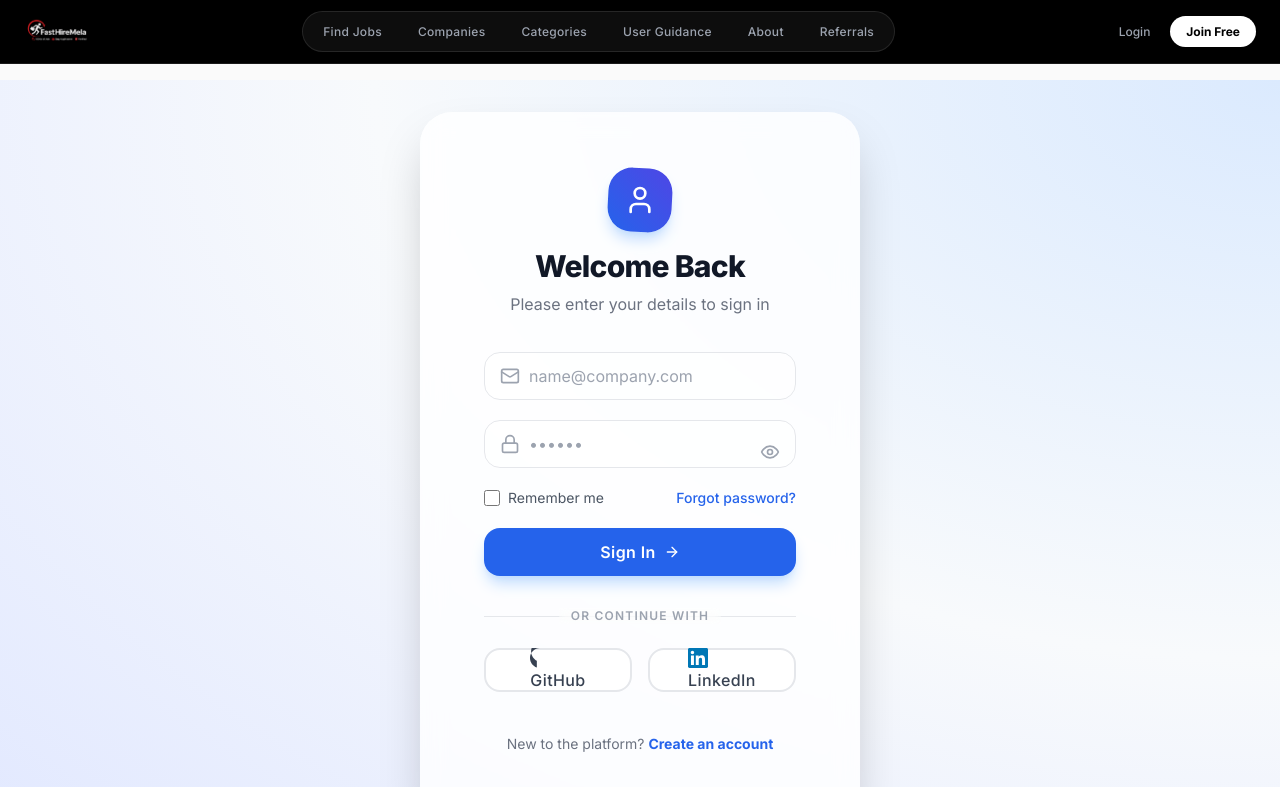
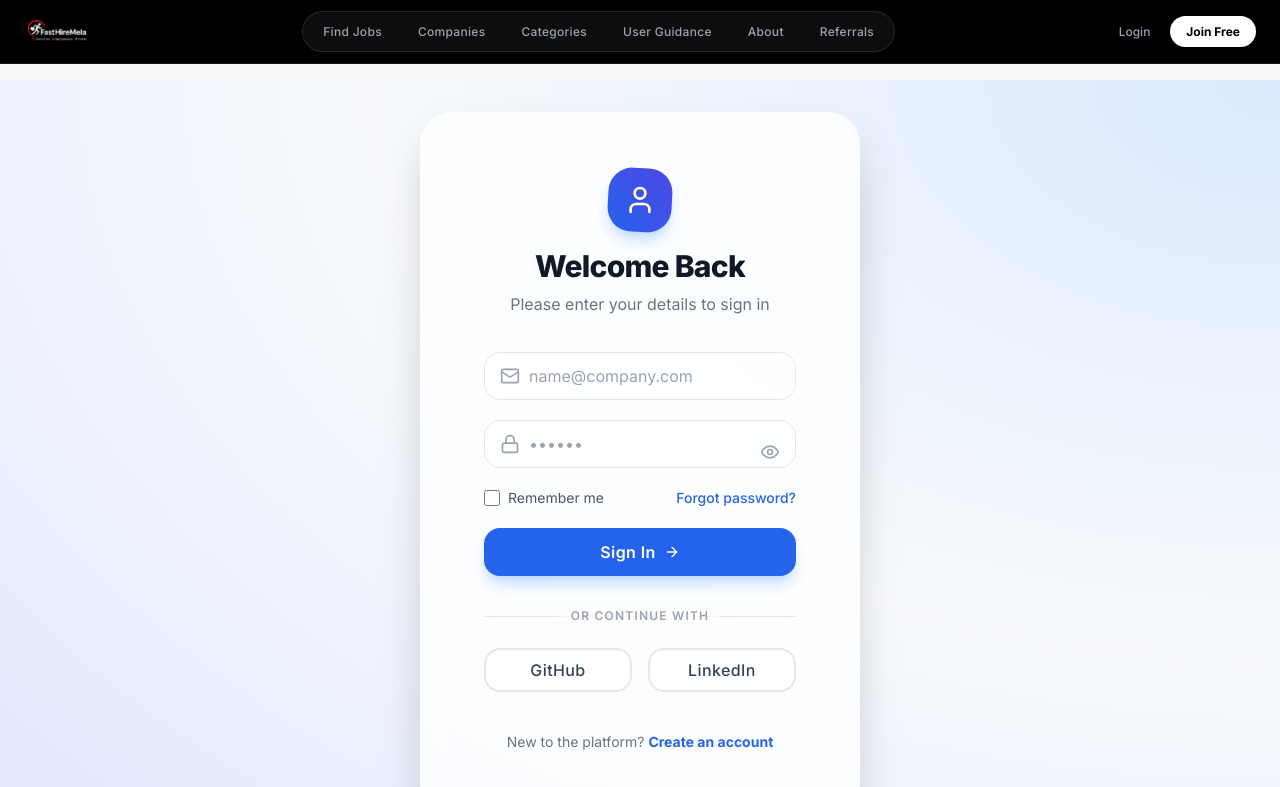
Before and after one commit to msd131102/Fast-Hire-Mela, a React (Vite) app in the folder frontend/: page /login in a window 1280 px wide. Shown: the top 787 px of the page. Built offline with nearby package versions, Linux system fonts and the light colour scheme.

Commit message:
remove: remove GitHub and LinkedIn icons from login buttons
- Remove SVG icons from GitHub and LinkedIn OAuth buttons
- Keep text-only labels for cleaner appearance
- Maintain button functionality and styling
- Simplify social login section design

```diff
--- a/frontend/src/pages/Auth/Login.jsx
+++ b/frontend/src/pages/Auth/Login.jsx
@@ -218,9 +218,6 @@ const Login = () => {
                       }
                     }}
                   >
-                    <svg className="w-5 h-5 mr-2" viewBox="0 0 24 24" fill="currentColor">
-                      <path d="M12 0c-6.626 0-12 5.373-12 12 0 5.302 3.438 9.8 8.207 11.387v-8.027c-3.438-1.587-6.905-6.085-6.905-11.387 0-6.627 5.373-12 12-12z"/>
-                    </svg>
                     GitHub
                   </Button>
                 </motion.div>
@@ -253,9 +250,6 @@ const Login = () => {
                       }
                     }}
                   >
-                    <svg className="w-5 h-5 mr-2" viewBox="0 0 24 24" fill="#0077B5">
-                      <path d="M20.447 20.452h-3.554v-5.569c0-1.328-.027-3.037-1.852-3.037-1.853 0-2.136 1.445-2.136 2.939v5.667H9.351V9h3.414v1.561h.046c.477-.9 1.637-1.85 3.37-1.85 3.601 0 4.267 2.37 4.267 5.455v6.286zM5.337 7.433c-1.144 0-2.063-.926-2.063-2.065 0-1.138.92-2.063 2.063-2.063 1.14 0 2.064.925 2.064 2.063 0 1.139-.925 2.065-2.064 2.065zm1.782 13.019H3.555V9h3.564v11.452zM22.225 0H1.771C.792 0 0 .774 0 1.729v20.542C0 23.227.792 24 1.771 24h20.451C23.2 24 24 23.227 24 22.271V1.729C24 .774 23.2 0 22.222 0h.003z"/>
-                    </svg>
                     LinkedIn
                   </Button>
                 </motion.div>
```
